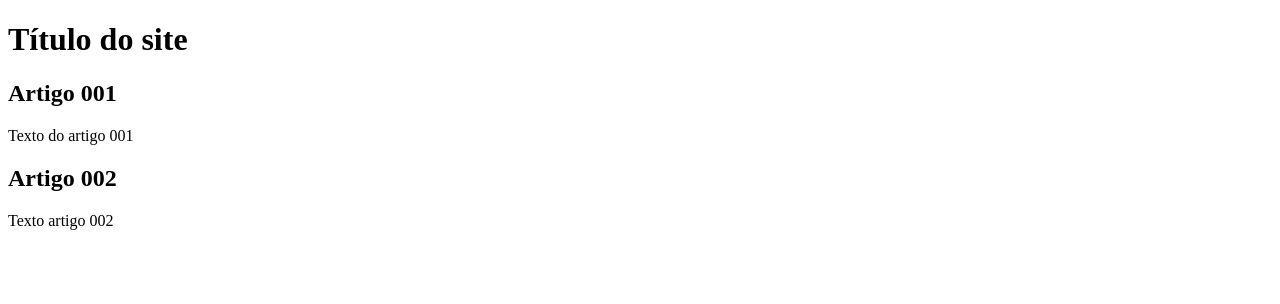
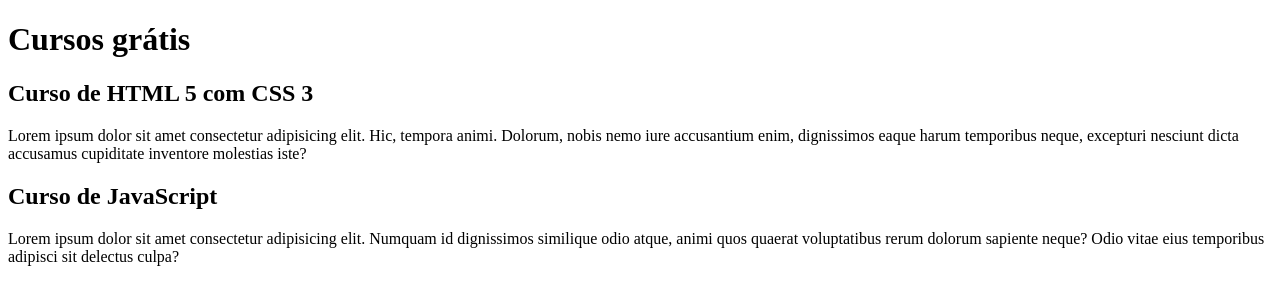
Before and after one commit to Thiago-A-Carvalho/projeto-site, a plain HTML site: page index.html in a window 1280 px wide. Drawn offline with Linux system fonts and the light colour scheme.

Commit message:
comecei a escrever o contúdo

```diff
--- a/index.html
+++ b/index.html
@@ -8,15 +8,15 @@
 <body>
     <main>
         <header>
-            <h1>Título do site</h1>
+            <h1>Cursos grátis</h1>
         </header>
         <article>
-            <h2>Artigo 001</h2>
-            <p>Texto do artigo 001</p>
+            <h2>Curso de HTML 5 com CSS 3</h2>
+            <p>Lorem ipsum dolor sit amet consectetur adipisicing elit. Hic, tempora animi. Dolorum, nobis nemo iure accusantium enim, dignissimos eaque harum temporibus neque, excepturi nesciunt dicta accusamus cupiditate inventore molestias iste?</p>
         </article>
         <article>
-            <h2>Artigo 002</h2>
-            <p>Texto artigo 002</p>
+            <h2>Curso de JavaScript</h2>
+            <p>Lorem ipsum dolor sit amet consectetur adipisicing elit. Numquam id dignissimos similique odio atque, animi quos quaerat voluptatibus rerum dolorum sapiente neque? Odio vitae eius temporibus adipisci sit delectus culpa?</p>
         </article>
     </main>
 </body>
```
